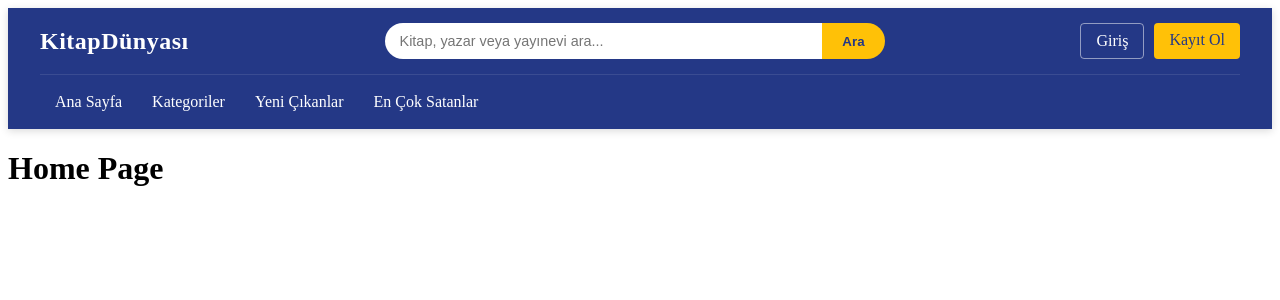
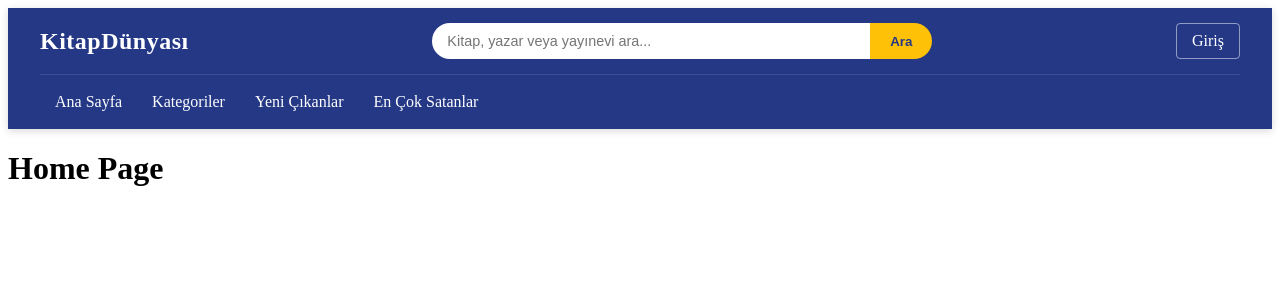
Before and after one commit to hakangulmek/Kitap-D-nyas--Pro---Geli-mi--Kitap-Listeleme-ve-Y-netim-Uygulamas-, a Vue app in the folder Kitap_Dünyasi/: page / in a window 1280 px wide. Shown: the top 300 px of the page. Built offline with nearby package versions, Linux system fonts and the light colour scheme.

Commit message:
Navbar bileşeninden "Kayıt Ol" bağlantısı kaldırıldı ve üst kısımda sabit konumlandırma özelliği kaldırıldı.

```diff
--- a/Kitap_Dünyasi/src/components/Navbar.vue
+++ b/Kitap_Dünyasi/src/components/Navbar.vue
@@ -81,9 +81,6 @@ onUnmounted(() => {
 
         <div class="auth-buttons" v-if="!authStore.user">
           <router-link to="/login" class="login-button">Giriş</router-link>
-          <router-link to="/register" class="register-button"
-            >Kayıt Ol</router-link
-          >
         </div>
         <div class="user-actions" v-else>
           <router-link to="/profile" class="profile-link">
@@ -152,7 +149,6 @@ onUnmounted(() => {
   background-color: #243886;
   box-shadow: 0 2px 8px rgba(0, 0, 0, 0.15);
   position: sticky;
-  top: 0;
   z-index: 1000;
   width: 100%;
 }
```
